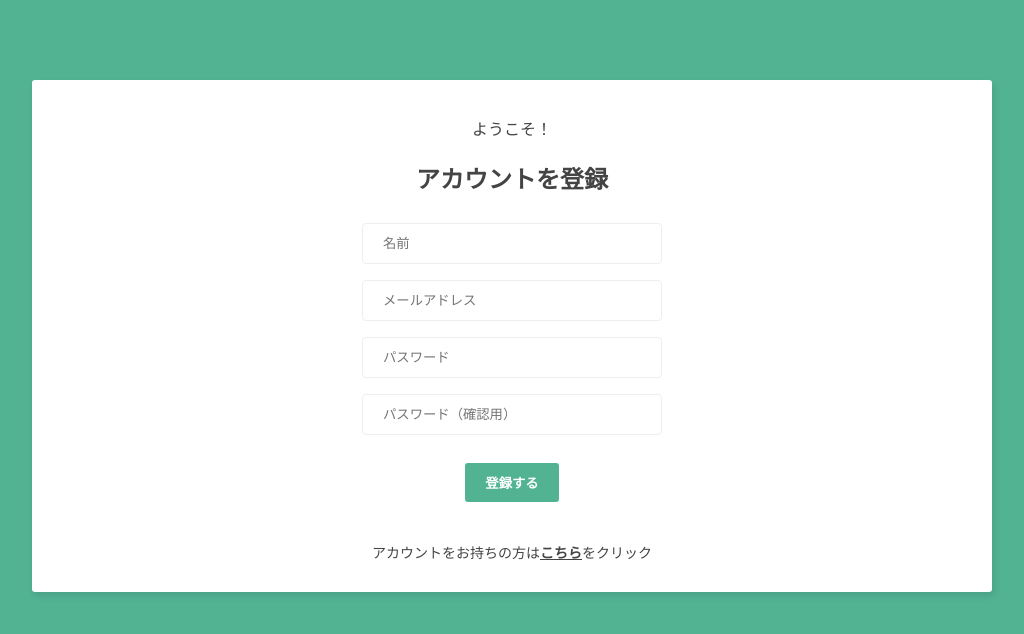
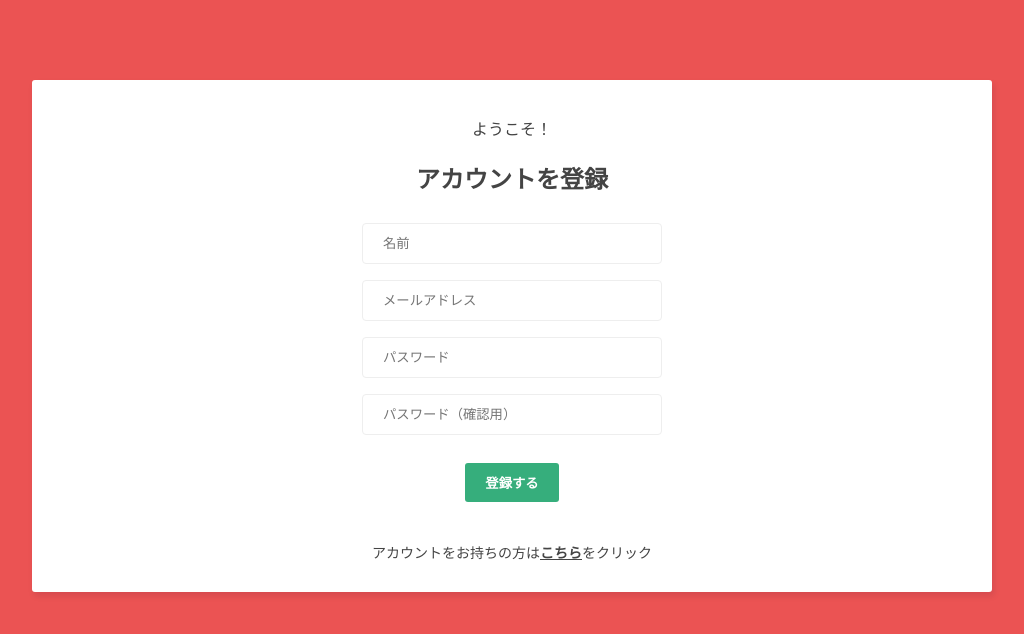
Before and after one commit to funxxfun/fumi_chatapp_front, a Vue app: page / in a window 1280 px wide. Shown: the top 634 px of the page, without its empty margins (128-1152 px from the left). Built offline with nearby package versions, Linux system fonts and the light colour scheme.

Commit message:
[Change]css

```diff
--- a/src/assets/main.css
+++ b/src/assets/main.css
@@ -1,5 +1,5 @@
 body {
-  background: #51b392;
+  background: #EB5353;
   color: #444;
 }
 .container {
@@ -16,7 +16,7 @@ body {
 }
 button {
   text-decoration: none;
-  background: #51b392;
+  background: #36AE7C;
   color: white;
   font-weight: bold;
   border: 0;
--- a/src/components/ChatWindow.vue
+++ b/src/components/ChatWindow.vue
@@ -125,7 +125,7 @@ ul li {
   float: right;
 }
 .sent .message {
-  background: #677bb4;
+  background: #187498;
   color: white;
   padding: 10px;
   display: inline-block;
@@ -173,7 +173,7 @@ ul li {
   font-size: 9px;
 }
 .heart {
-  color: rgb(236, 29, 29);
+  color: #cf0000;
 }
 .heart-count {
   color: rgb(20, 19, 19);
@@ -183,6 +183,6 @@ ul li {
 }
 
 .sent .message::selection {
-  background: #677bb4;
+  background: #187498;
 }
 </style>
--- a/src/components/NewChatForm.vue
+++ b/src/components/NewChatForm.vue
@@ -35,6 +35,7 @@ export default {
     margin-bottom: 6px;
     padding: 10px;
     box-sizing: border-box;
+    background: #F9D923;
     border: 0;
     border-radius: 20px;
     font-family: inherit;
```
